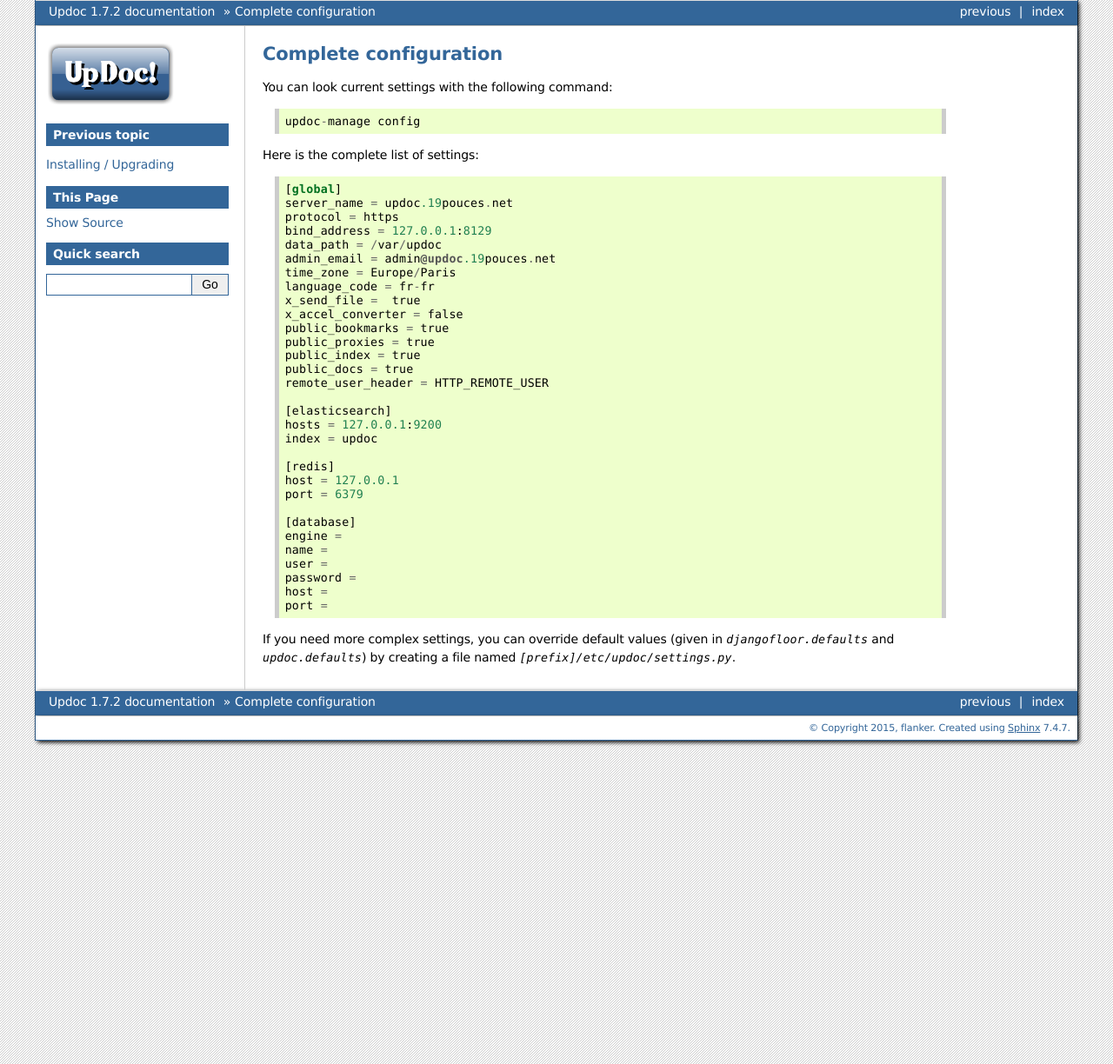
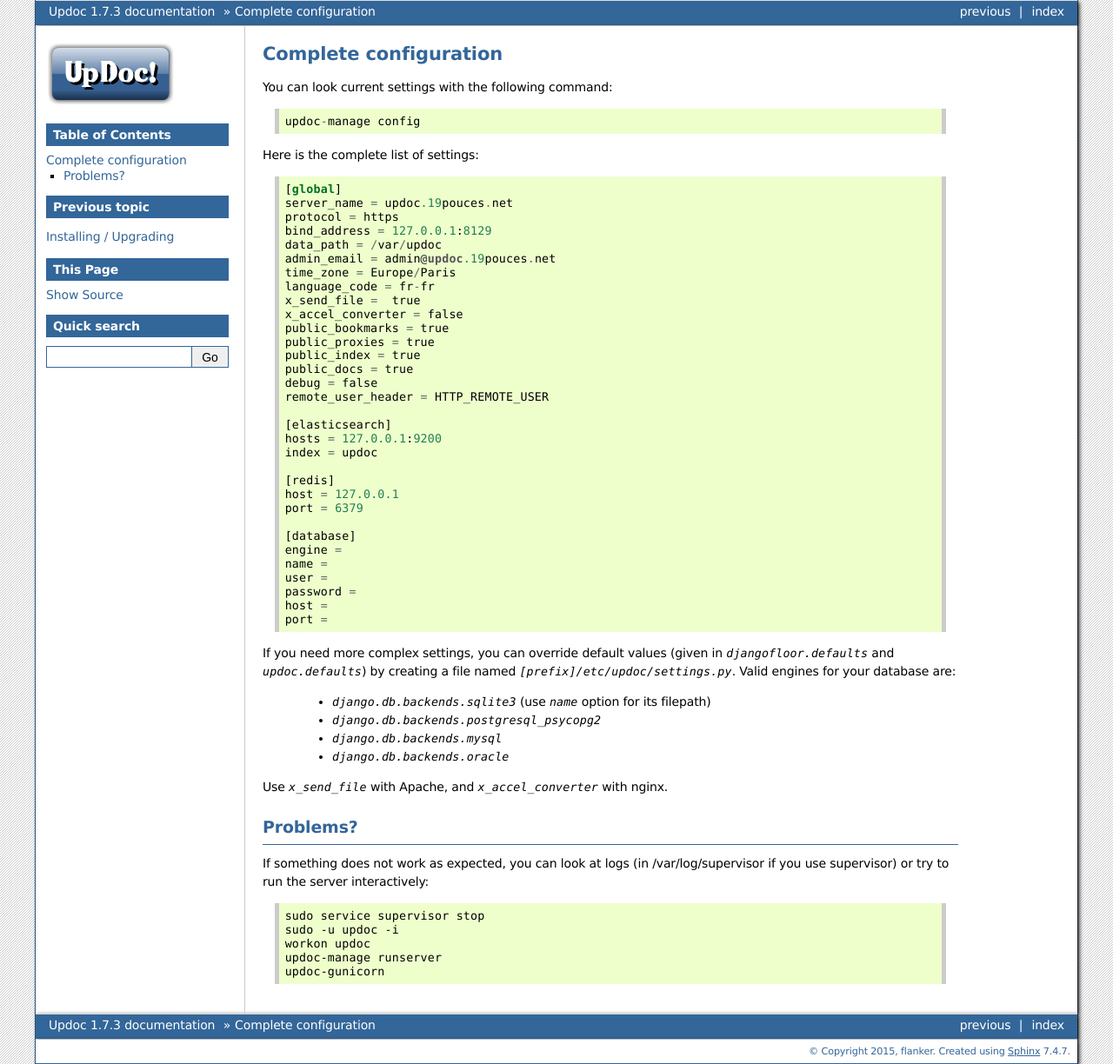
Before and after one commit to d9pouces/Updoc, a Sphinx documentation site: the page built from doc/source/configuration.rst, in a window 1280 px wide. Shown: the whole page at 87% size. Built offline with Sphinx 7.4.7, drawn with Linux system fonts in a browser that asks for light colours.

Commit message:
update elasticsearch

```diff
--- a/doc/source/configuration.rst
+++ b/doc/source/configuration.rst
@@ -21,6 +21,7 @@
     public_proxies = true
     public_index = true
     public_docs = true
+    debug = false
     remote_user_header = HTTP_REMOTE_USER
 
     [elasticsearch]
@@ -40,3 +41,25 @@
     port =
 
 If you need more complex settings, you can override default values (given in `djangofloor.defaults` and `updoc.defaults`) by creating a file named `[prefix]/etc/updoc/settings.py`.
+Valid engines for your database are:
+
+  - `django.db.backends.sqlite3` (use `name` option for its filepath)
+  - `django.db.backends.postgresql_psycopg2`
+  - `django.db.backends.mysql`
+  - `django.db.backends.oracle`
+
+Use `x_send_file` with Apache, and `x_accel_converter` with nginx.
+
+Problems?
+---------
+
+If something does not work as expected, you can look at logs (in /var/log/supervisor if you use supervisor)
+or try to run the server interactively:
+
+.. code-block:: bash
+
+  sudo service supervisor stop
+  sudo -u updoc -i
+  workon updoc
+  updoc-manage runserver
+  updoc-gunicorn
--- a/updoc/__init__.py
+++ b/updoc/__init__.py
@@ -1,3 +1,3 @@
 # -*- coding: utf-8 -*-
 __author__ = 'flanker'
-__version__ = '1.7.2'
+__version__ = '1.7.3'
```
Also changed, not shown: 2 other files.
